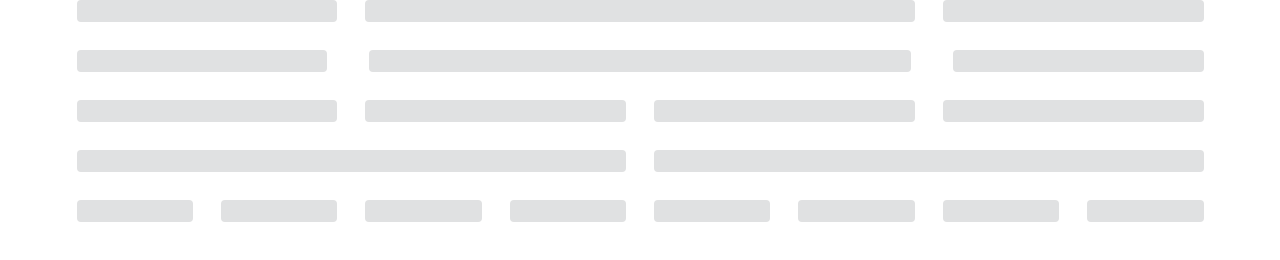
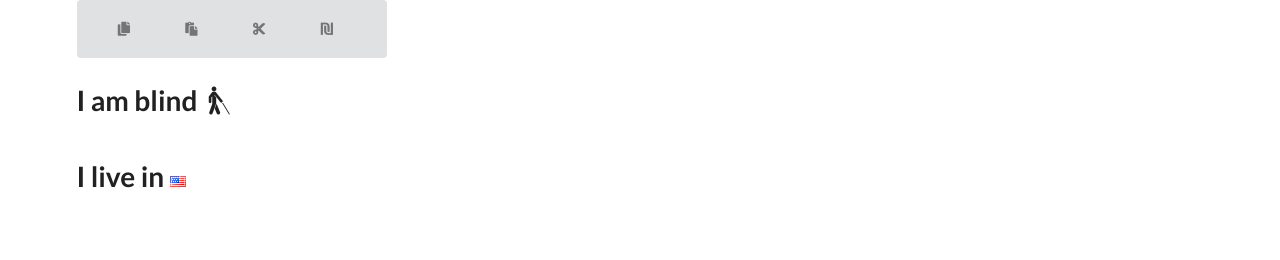
Before and after one commit to JNjeri/semantic_ui, a plain HTML site: page index.html in a window 1280 px wide. Drawn offline with nearby package versions, Linux system fonts and the light colour scheme.

Commit message:
add icons and flags

```diff
--- a/index.html
+++ b/index.html
@@ -5,54 +5,23 @@
 	<link rel="stylesheet" type="text/css" href="https://cdnjs.cloudflare.com/ajax/libs/semantic-ui/2.2.2/semantic.min.css">
 </head>
 <body>
+<!-- start off adding icons -->
+	<div class="ui container">
+		<div class="ui button">
+			<button class="ui button"><i class="copy icon"></i></button>
+			<button class="ui button"><i class="paste icon"></i></button>
+			<button class="ui button"><i class="cut icon"></i></button>
+			<button class="ui button"><i class="shekel icon"></i></button>
+ 		</div>
+<!-- end off adding icons -->
+<h1>I am blind <i class="blind icon"></i></h1>
+	</div>
 
-	<div class="ui container">
-<!-- start of creating the grid -->
-		<div class="ui grid">
-			<div class=" four wide column"><button class="ui fluid button"></button></div>
-			<div class=" eight wide column"><button class="ui fluid  button"></button></div>
-			<div class=" four wide column"><button class="ui fluid  button"></button></div>
-		</div>
-<!-- end of creating the grid -->
-
-<!-- start of grids with gutter -->
-			<div class="ui relaxed grid">
-			<div class=" four wide column"><button class="ui fluid button"></button></div>
-			<div class=" eight wide column"><button class="ui fluid  button"></button></div>
-			<div class=" four wide column"><button class="ui fluid  button"></button></div>
-
-			</div>
-
-<!-- end of grid with gutter -->
-
-<!-- start of creating your own grid -->
-
-	<div class="ui  grid">
-		<div class=" four column row">
-		<div class=" column"><button class="ui fluid button"></button></div>
-		<div class=" column"><button class="ui fluid  button"></button></div>
-		<div class=" column"><button class="ui fluid button"></button></div>
-		<div class=" column"><button class="ui fluid  button"></button></div>
-
-		</div>
-		<div class="two column row">
-		<div class=" column"><button class="ui fluid button"></button></div>
-		<div class=" column"><button class="ui fluid  button"></button></div>
-		</div>
-
-		<div class="eight column row">
-		<div class=" column"><button class="ui fluid button"></button></div>
-		<div class=" column"><button class="ui fluid  button"></button></div>
-		<div class=" column"><button class="ui fluid button"></button></div>
-		<div class=" column"><button class="ui fluid  button"></button></div>
-		<div class=" column"><button class="ui fluid button"></button></div>
-		<div class=" column"><button class="ui fluid  button"></button></div>
-		<div class=" column"><button class="ui fluid button"></button></div>
-		<div class=" column"><button class="ui fluid  button"></button></div>
-		</div>
-	</div>
-<!-- end of creating your own grid -->
-
-	</div>
+<!-- start of flags -->
+<br>
+<br>
+<div class=" ui container">
+	<h1>I live in <i class="us flag"></i></h1>
+</div>
 </body>
 </html>
```
